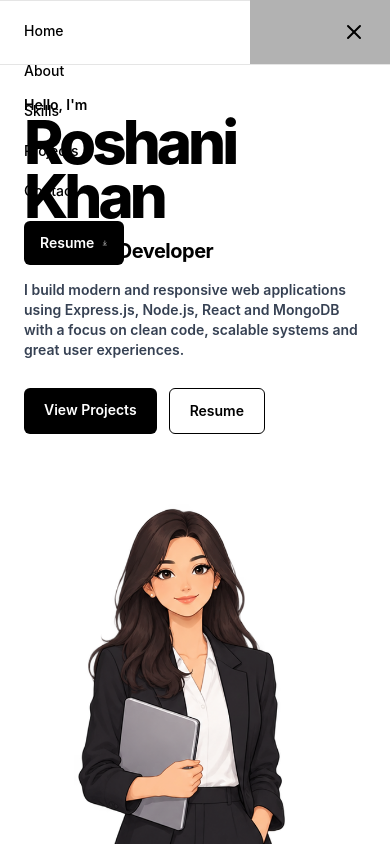
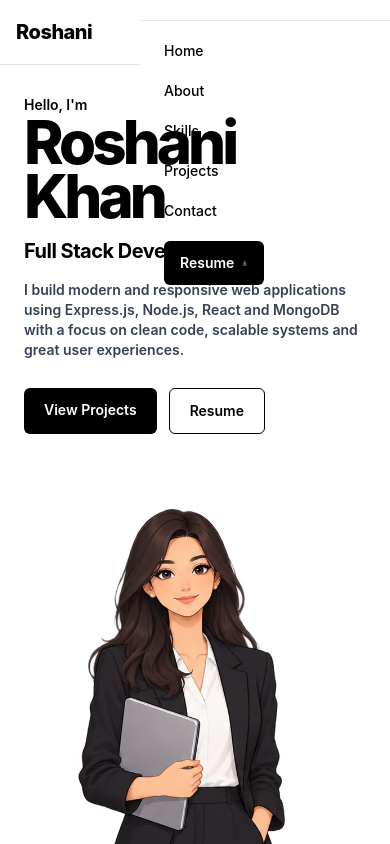
Before and after one commit to roshanikhan0409/Portfolio-Project, a React app: page / in a window 390 px wide. Both pictures are taken after a click on the button "Toggle menu". Shown: the top 844 px of the page. Built offline with nearby package versions, Linux system fonts and the light colour scheme; the HTML template or start-up script is replaced by a standard one.

Commit message:
added styling

```diff
--- a/src/components/Navbar.jsx
+++ b/src/components/Navbar.jsx
@@ -65,11 +65,7 @@ export default function Navbar(){
             </div>
             {isOpen && (
                 <div className="fixed inset-0 z-50 md:hidden">
-                <div
-                    className="absolute inset-0 bg-black/30"
-                    onClick={() => setIsOpen(false)}
-                />
-                <div className="absolute left-0 top-0 h-full w-[250px] border-t border-neutral-200 bg-white">
+                <div className="absolute right-0 top-5 h-full w-[250px] border-t border-neutral-200 bg-white">
                     <div className="px-6 py-5 flex flex-col gap-5">
                         <a
                             href="#home"
```
